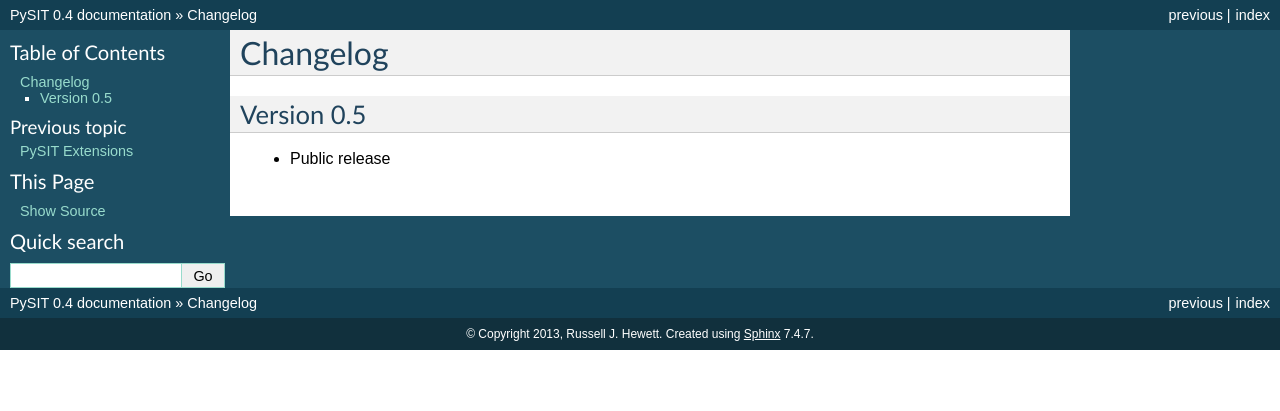
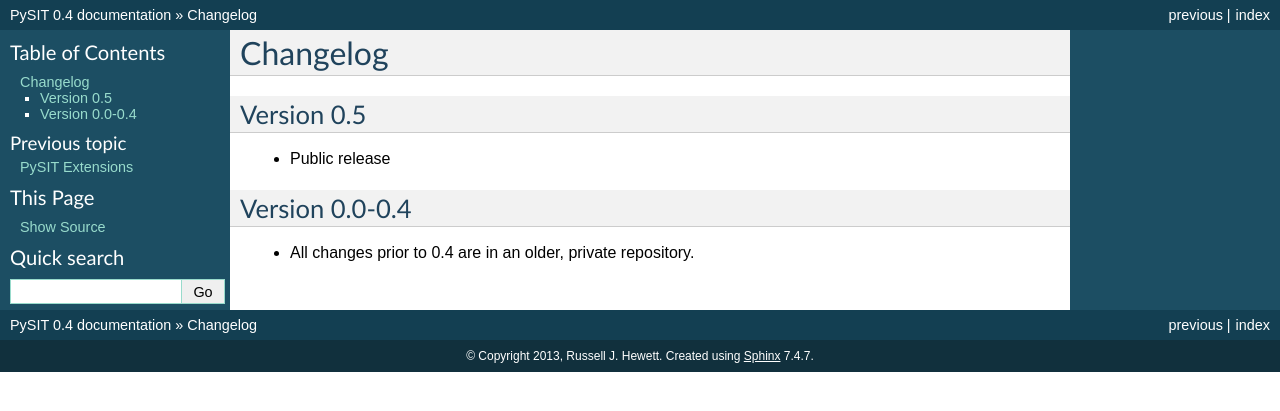
Before and after one commit to pysit/pysit, a Sphinx documentation site: the page built from docs/changelog.rst, in a window 1280 px wide. Shown: the top 411 px of the page. Built offline with Sphinx 7.4.7, drawn with Linux system fonts in a browser that asks for light colours.

Commit message:
Updated changelog

```diff
--- a/docs/changelog.rst
+++ b/docs/changelog.rst
@@ -8,3 +8,8 @@ Version 0.5
 -----------
 
 - Public release
+
+Version 0.0-0.4
+---------------
+
+- All changes prior to 0.4 are in an older, private repository.
```
Also changed, not shown: docs/development.rst (line endings or trailing spaces).
